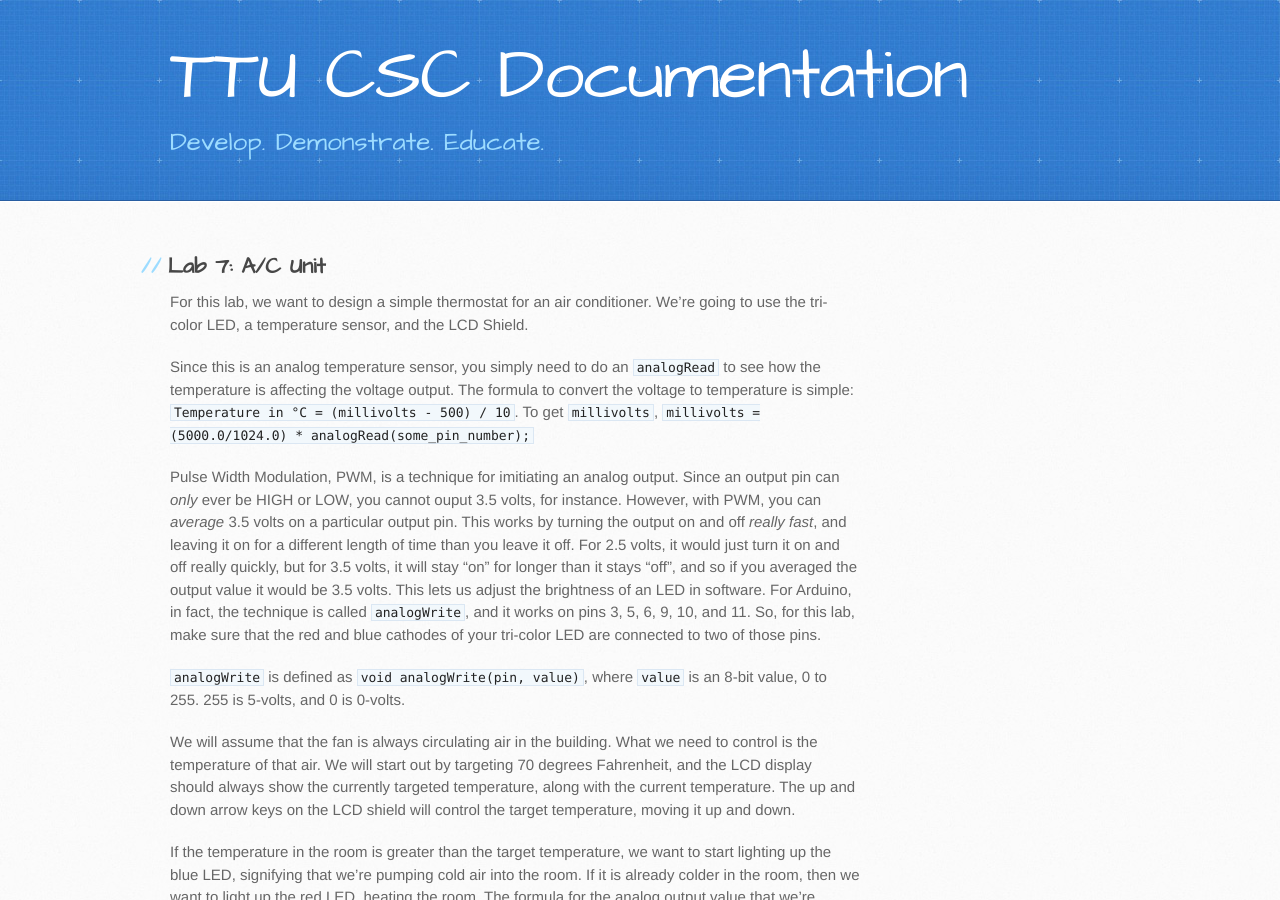
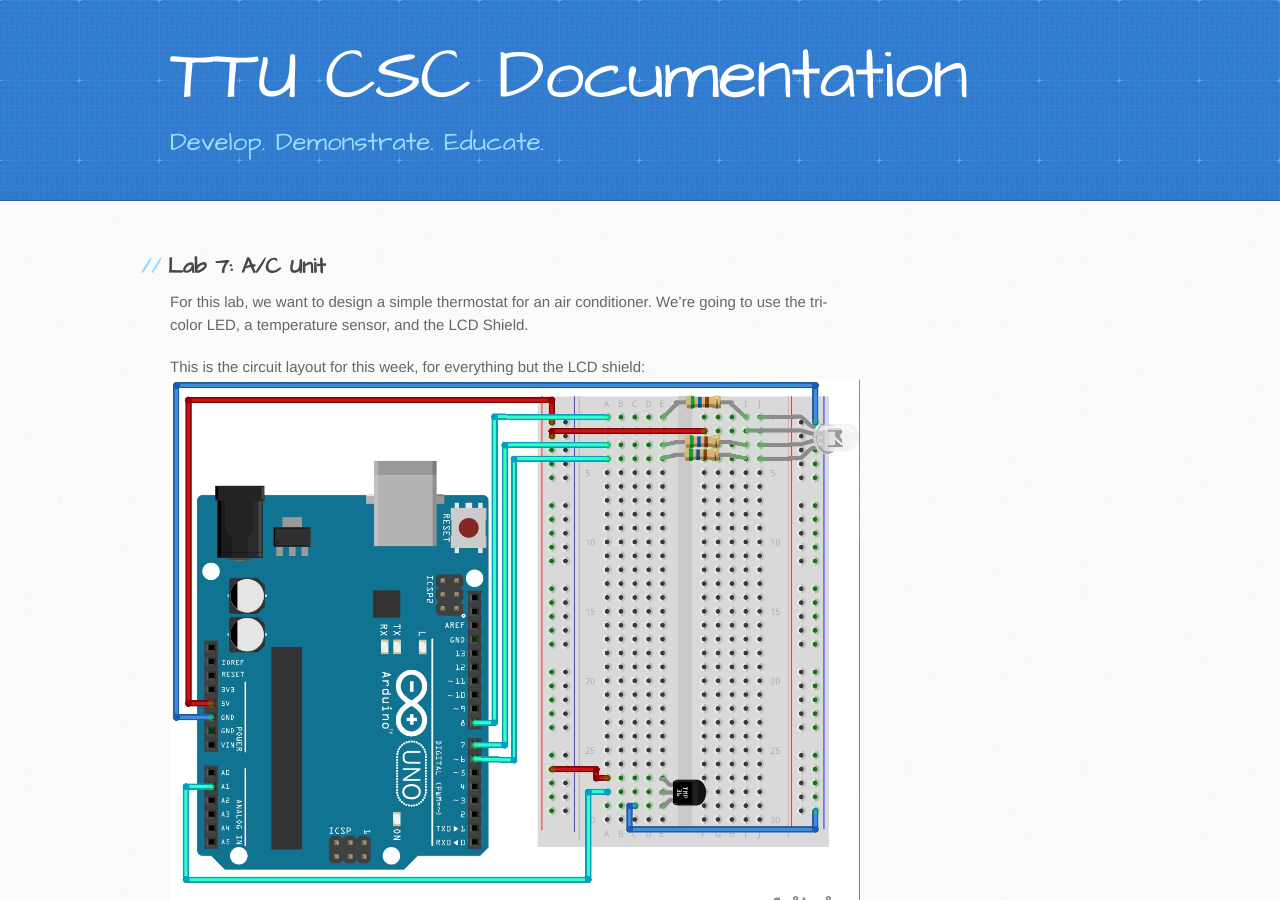
Before and after one commit to TTU-CSC/ttu-csc.github.com, a Jekyll site: the page built from _posts/2015-07-01-lab-7-ac-unit.markdown, in a window 1280 px wide and 900 px high. Built offline with Jekyll 4.4.1, drawn with Linux system fonts in a browser that asks for light colours.

Commit message:
Lab 7 now has a diagram.

```diff
--- a/_posts/2015-07-01-lab-7-ac-unit.markdown
+++ b/_posts/2015-07-01-lab-7-ac-unit.markdown
@@ -6,6 +6,9 @@ categories: docs
 ---
 
 For this lab, we want to design a simple thermostat for an air conditioner. We're going to use the tri-color LED, a temperature sensor, and the LCD Shield.
+
+This is the circuit layout for this week, for everything but the LCD shield:
+![Lab 7 diagram]({{site.url}}/images/lab_7.jpg)
 
 Since this is an analog temperature sensor, you simply need to do an `analogRead` to see how the temperature is affecting the voltage output. The formula to convert the voltage to temperature is simple:  `Temperature in °C = (millivolts - 500) / 10`. To get `millivolts`, `millivolts = (5000.0/1024.0) * analogRead(some_pin_number);`
 
```
Also changed, not shown: images/lab_7.jpg (added), 1 other file.
